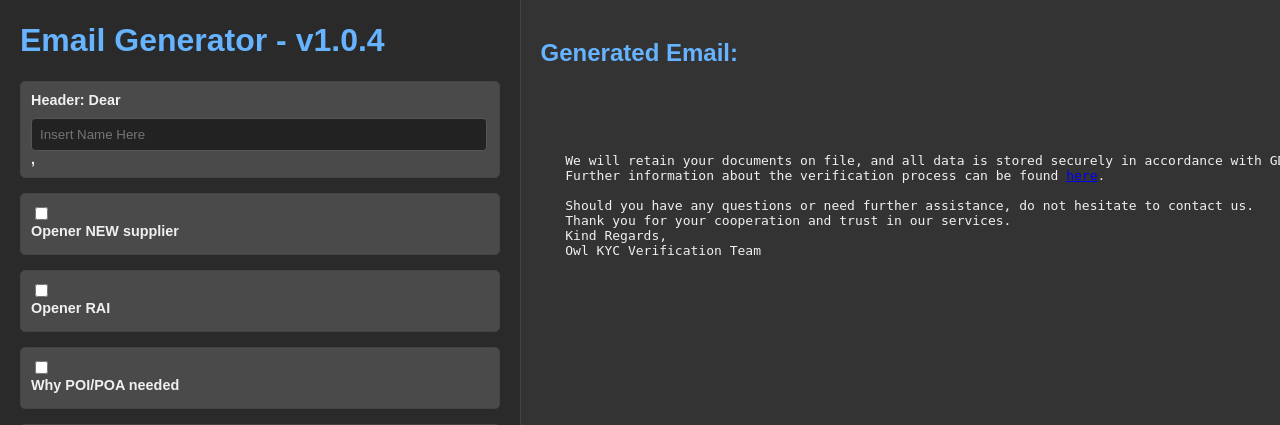
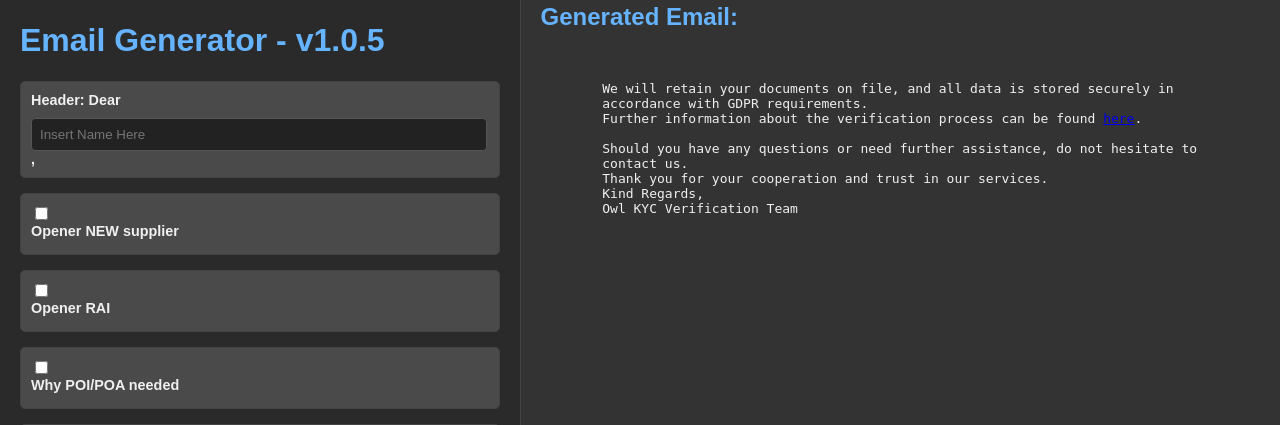
Before and after one commit to nturka/email-gen-final, a Flask app: page / in a window 1280 px wide. Shown: the part 37-462 px from the top of the page. Run offline with Flask 3, Linux system fonts and the light colour scheme; a user stored in the database is signed in.

Commit message:
Final HTML update: Correct header, footer, and v1.0.4 marker

```diff
--- a/templates/main.html
+++ b/templates/main.html
@@ -1,6 +1,6 @@
 <!DOCTYPE html>
 <!--
-    *** RENDER CACHE BUSTER: VERSION 1.0.4 ***
+    *** RENDER CACHE BUSTER: VERSION 1.0.5 ***
     This is a unique marker to force Render's CDN to refresh this file.
     If you see this comment, the latest main.html is being served.
     Please verify the header: "Dear [Name],"
@@ -11,7 +11,7 @@
 <head>
     <meta charset="UTF-8">
     <meta name="viewport" content="width=device-width, initial-scale=1.0">
-    <title>Email Generator - v1.0.4</title> <!-- NEW Version marker in title -->
+    <title>Email Generator - v1.0.5</title> <!-- NEW Version marker in title -->
     <style>
         /* Basic styling for the entire page */
         body {
@@ -38,8 +38,7 @@
             background-color: #333; /* Even lighter dark for preview */
             border-left: 1px solid #444; /* Separator line */
             overflow-y: auto; /* Enables vertical scrolling if content overflows */
-            white-space: pre-wrap; /* Preserves whitespace (like newlines) and wraps text */
-            word-wrap: break-word; /* Breaks long words to prevent horizontal scrolling */
+            /* Removed white-space and word-wrap from here, moved to pre for more control */
         }
 
         /* Header styling */
@@ -164,13 +163,17 @@
             color: #333;
         }
 
-        /* NEW CSS for text width constraint */
+        /* Refined CSS for the generated email text block */
         .email-preview-panel pre {
-            max-width: 700px; /* Adjust this value as needed (e.g., 600px, 800px) */
-            margin: 0 auto; /* Center the text block horizontally */
-            padding: 15px; /* Add some padding inside the pre tag */
-            box-sizing: border-box; /* Include padding in max-width calculation */
-            /* white-space: pre-wrap; and word-wrap: break-word; are already defined on .email-preview-panel */
+            max-width: 80ch; /* Limit width to ~80 characters for readability (ch unit is character width) */
+            width: 100%; /* Allows it to shrink on smaller screens */
+            margin: 10px auto 0 auto; /* Top margin, then center horizontally */
+            padding: 15px; /* Padding inside the text block */
+            box-sizing: border-box; /* Include padding in width calculation */
+            white-space: pre-wrap; /* Preserve whitespace and wrap text */
+            word-wrap: break-word; /* Break long words that don't fit */
+            overflow-x: hidden; /* Hide horizontal scrollbar if it somehow appears */
+            text-align: left; /* Ensure text aligns left within the block */
         }
     </style>
 </head>
@@ -194,7 +197,7 @@
             {% endif %}
         {% endwith %}
 
-        <h1>Email Generator - v1.0.4</h1> <!-- Version marker in H1 -->
+        <h1>Email Generator - v1.0.5</h1> <!-- NEW Version marker in H1 -->
         <form id="emailForm">
             <!-- Header Section -->
             <div class="section-header">
@@ -542,7 +545,7 @@ Should you have any questions or need further assistance, do not hesitate to con
 Thank you for your cooperation and trust in our services.
 Kind Regards,
 Owl KYC Verification Team
-`, // <-- The problem is here. This line should be: ``,
+`, // Removed the signature images and email/website lines
             "opener_new_supplier": "Thank you for your application.\nIn order to proceed, we kindly request the following information:\n",
             "opener_rai": "Thank you for your email.\nIn order to proceed, we kindly request the following information:\n",
             "why_poi_poa_needed": "We understand your concerns and would like to provide some clarity regarding our request. We are obligated to conduct enhanced due diligence in accordance with regulatory standards. These regulations require us to identify and verify any individual who owns or controls 25% or more of a business. The identification and verification process involves confirming the identity of the individuals and their residential addresses. Identity is verified through the secure links provided, which authenticate a valid form of photo ID.\n",
@@ -573,7 +576,7 @@ Kindly note that we are unable to proceed with your application until a valid pr
             "bank_statement_mismatch": "Unfortunately, we are unable to accept the copy of the bank statement provided as it was illegible. Please provide a clearer copy of a bank statement in the company’s name for the bank account ending *{{ bank_account_ending_mismatch }} as it appears in your payout details. This document should be dated within the last 3 months.\n",
             "bank_statement_expired": "Unfortunately, the bank statement provided cannot be accepted. As part of our verification process, please provide a bank statement dated within the last three months. The statement must be in the name of the business and clearly show the account holder’s name, account number, and transaction activity.\n",
             "acceptable_address_verification": `Acceptable Forms of Address Verification:
-⦁ A bank statement issued to your residential address within the last three months. (Sensitive details such as transaction values may be redacted, but the name, address, account name, and IBAN/account number must remain visible.); or
+⦁ A bank statement issued to your residential address within the last three months. (Sensitive details such as transaction values may be redacted, but the name, address, account name, and IBAN/account number must remain clearly visible.); or
 ⦁ A utility bill issued to your residential address within the last three months.
 ⦁ A valid Drivers license (This may only be used where it has not already been used as a proof of identity).\n`,
             "acceptable_photo_id": `Acceptable Forms of Photo ID:
```
